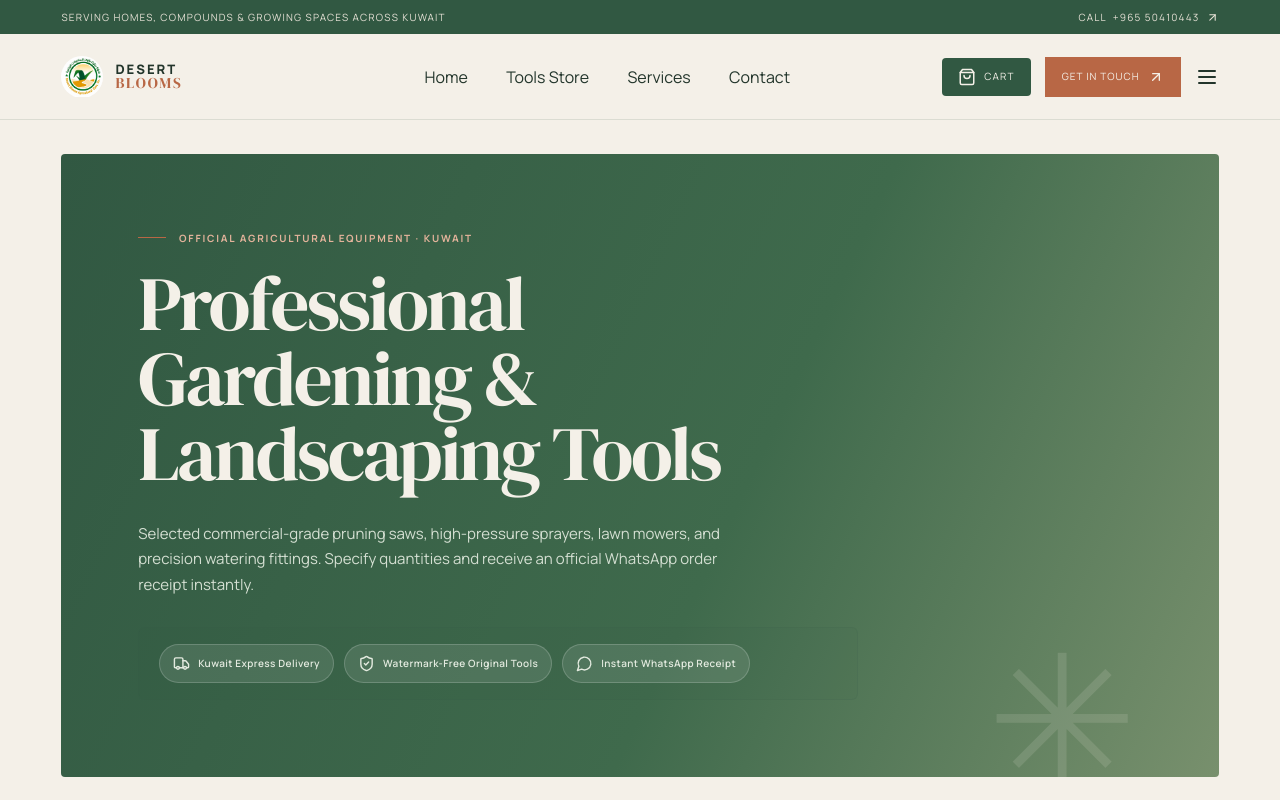
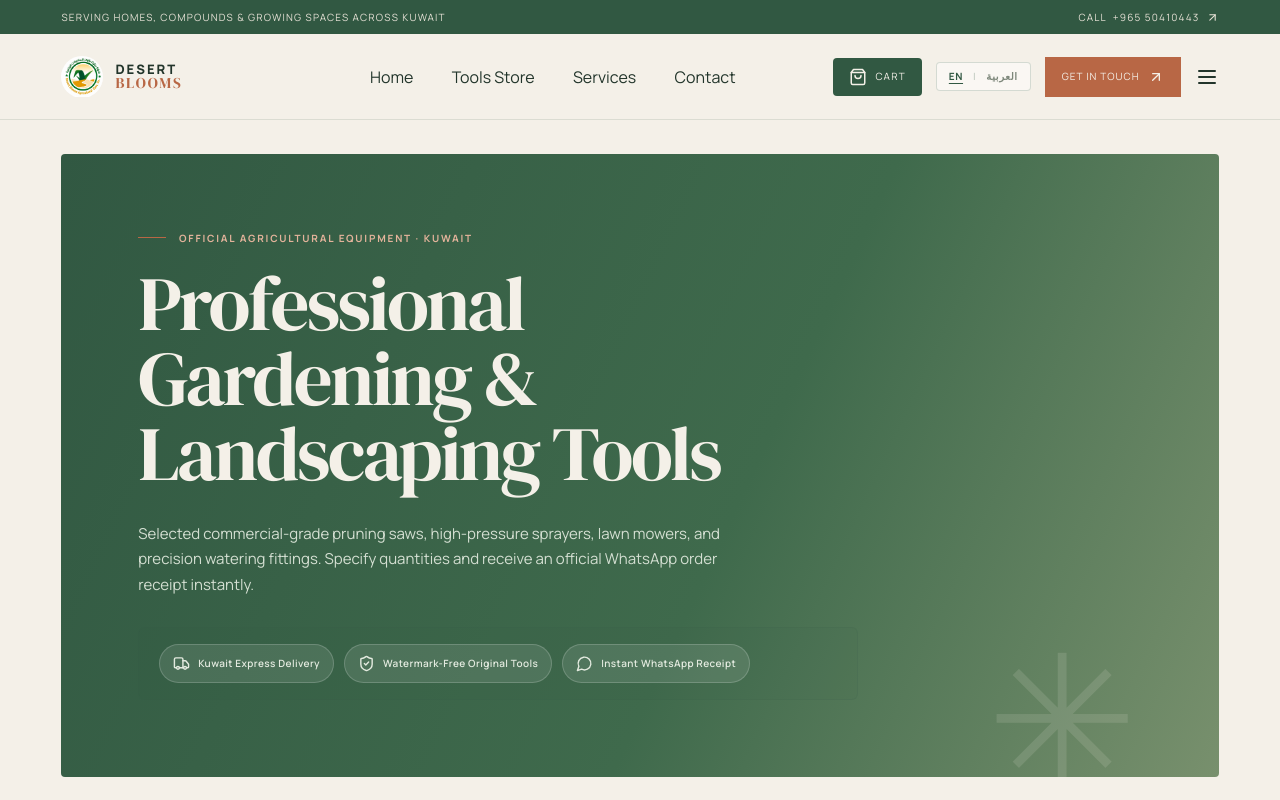
Before and after one commit to Ishasuraj/desert-blooms, a React (Vite) app in the folder client/: page /tools in a window 1280 px wide. Shown: the top 800 px of the page. Built offline with nearby package versions, Linux system fonts and the light colour scheme.

Commit message:
sizing changes

```diff
--- a/client/src/components/SiteHeader.tsx
+++ b/client/src/components/SiteHeader.tsx
@@ -151,6 +151,8 @@ export const SiteHeader: React.FC<SiteHeaderProps> = ({
                 <span className="header-cart-badge">{totalItems}</span>
               ) : null}
             </button>
+
+            <LanguageSwitcher className="hidden md:inline-flex" />
 
             {onHome ? (
               <button
```
